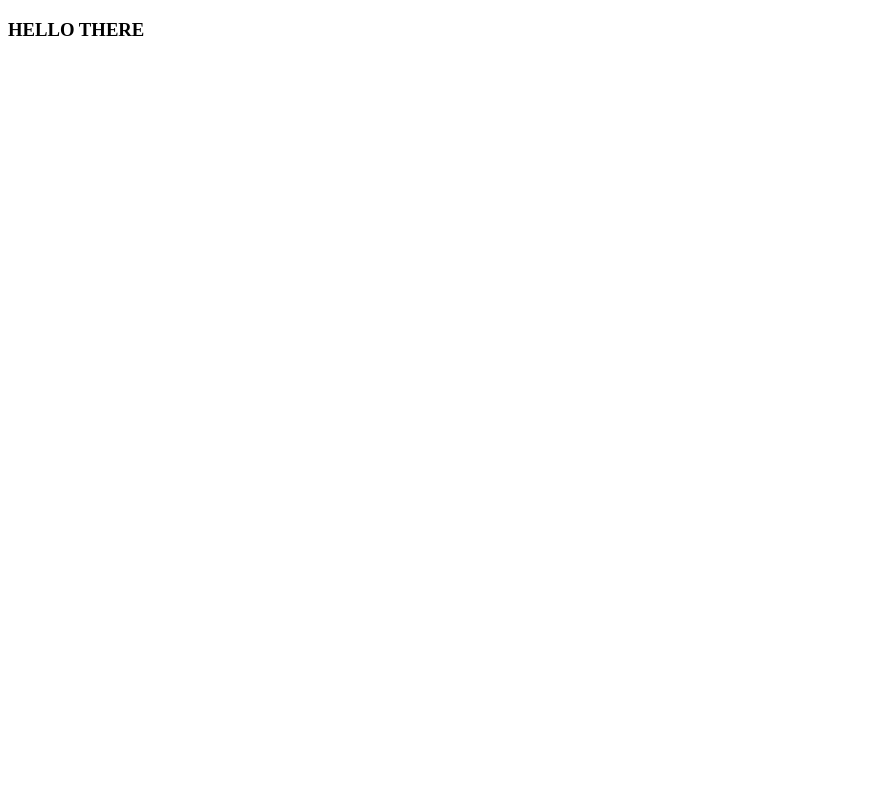
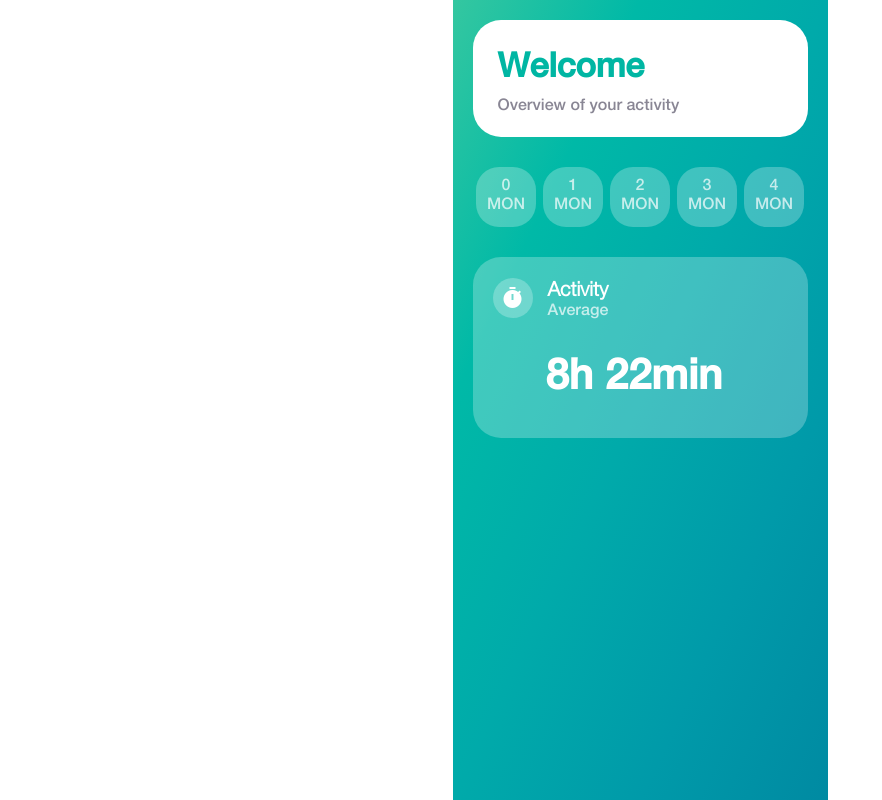
Before and after one commit to korbendalas/fitness-tracker, a website: page index.html in a window 1280 px wide. Shown: the whole page, without its empty margins (0-882 px from the left). Drawn offline with Linux system fonts and the light colour scheme.

Commit message:
Front page, custom fonts

```diff
--- a/index.html
+++ b/index.html
@@ -7,14 +7,20 @@
     <meta http-equiv="X-UA-Compatible" content="ie=edge">
 
     <link rel="stylesheet" href="css/style.css">
+    <link href="https://fonts.googleapis.com/icon?family=Material+Icons" rel="stylesheet" />
     <!-- <link rel="shortcut icon" type="image/png" href="img/favicon.png"> -->
 
     <title>Fitness Tracker</title>
-
 </head>
 
-<body class="container">
-    <h3>HELLO THERE</h3>
+
+<body>
+    <div class="container" id='container'>
+        <header id="header" onload="createNav()"> </header>
+        <nav class="nav" id="nav"> </nav>
+        <section class="content" id='content'></section>
+    </div>
+
     <script src="./js/app.js"></script>
 </body>
 
--- a/js/app.js
+++ b/js/app.js
@@ -0,0 +1,125 @@
+// fetch("https://api.myjson.com/bins/1gwnal")
+//     .then(res => res.json())
+//     .then(data => {
+//         data.forEach((item, i) => {
+//             let a = new Date(item.timestamp)
+//             let b = a.toString().split(" ").slice(0, 5)
+//             console.log(b)
+//         })
+//     })
+
+function generateHead() {
+    let div = document.createElement("div");
+
+    let h2 = document.createElement("h2");
+    let h2Text = document.createTextNode('Welcome');
+    h2.appendChild(h2Text);
+
+    let p = document.createElement("p");
+    let pText = document.createTextNode('Overview of your activity');
+    p.appendChild(pText)
+
+    div.appendChild(h2);
+    div.appendChild(p);
+    document.getElementById('header').appendChild(div)
+}
+
+
+function generateNav() {
+    for (i = 0; i < 5; i++) {
+        let div = document.createElement("div");
+        let day = document.createElement("p");
+        let date = document.createElement("p");
+
+        let dayText = document.createTextNode(i);
+        let dateText = document.createTextNode('MON');
+        day.appendChild(dayText);
+        date.appendChild(dateText);
+        div.appendChild(day)
+        div.appendChild(date)
+        div.classList.add("nav__day");
+        document.getElementById("nav").appendChild(div)
+    }
+}
+
+function createContent() {
+    let containerDiv = document.createElement("div");
+
+    function activity() {
+        //activity div container
+        let activity = document.createElement("div");
+        activity.classList.add('activity');
+        //top div icon + headers
+        let headerDiv = document.createElement("div");
+        headerDiv.classList.add('activity__top');
+        let stopwatch = document.createElement("div");
+
+        stopwatch.classList.add('activity__top__icon');
+        let icon = document.createElement('i');
+        let stopwatchIcon = document.createTextNode('timer');
+        icon.appendChild(stopwatchIcon);
+        icon.classList.add('material-icons')
+        stopwatch.appendChild(icon);
+        headerDiv.appendChild(stopwatch);
+
+
+
+        //activity header container
+        let headers = document.createElement('div');
+        let h5 = document.createElement('h5');
+        let h5Text = document.createTextNode('Activity');
+        h5.appendChild(h5Text);
+        let p = document.createElement('p');
+        let pText = document.createTextNode('Average');
+        p.appendChild(pText);
+        headers.appendChild(h5);
+        headers.appendChild(p);
+        headers.classList.add('activity__top__headers');
+        headerDiv.appendChild(headers);
+
+        activity.appendChild(headerDiv)
+
+        //bottom div number values
+        let dataDiv = document.createElement("div");
+        let data = document.createElement("h1");
+        let dataValue = document.createTextNode('8h 22min');
+        data.appendChild(dataValue);
+        dataDiv.appendChild(data);
+        dataDiv.classList.add('activity__bottom__value');
+        activity.appendChild(dataDiv);
+
+        return activity;
+    }
+    // function steps() {
+    //     let steps = document.createElement('div');
+    //     steps.classList.add('steps');
+    //     let runing = document.createElement("div");
+    //     let icon = document.createElement('i');
+    //     let runingIcon = document.createTextNode('STOPwwwww');
+    //     icon.appendChild(runingIcon);
+
+
+    // }
+
+
+    //add activity container
+    containerDiv.appendChild(activity())
+    containerDiv.classList.add('content');
+    document.getElementById('content').appendChild(containerDiv);
+}
+
+
+window.addEventListener("load", function () {
+    generateNav();
+    generateHead()
+    createContent();
+});
+
+
+
+
+//
+// let text = document.createTextNode('Overviev your activity')
+// p = document.innerHTML(text)
+
+// document.getElementById('header').appendChild(p);
--- a/package.json
+++ b/package.json
@@ -4,7 +4,7 @@
   "description": "Fitness tracker for Quantox",
   "main": "index.js",
   "scripts": {
-    "scripts": {
+
     "watch:sass": "node-sass sass/main.scss css/style.css -w",
     "devserver": "live-server",
     "start": "npm-run-all --parallel devserver watch:sass",
--- /dev/null
+++ b/sass/base.scss
@@ -0,0 +1,27 @@
+$color-white:#FFFFFF;
+$color-light-green:#34C7A0;
+$color-dark-green:#00B6A3;
+$color-white-blur:rgba(255, 255, 255, 0.25);
+$color-white-dark-blur:rgba(255, 255, 255, 0.5);
+
+$color-light-gray:rgba(137, 134, 148, 1);
+
+*,
+*::before,
+*::after {
+    margin: 0;
+    padding: 0;
+    box-sizing: inherit;
+}
+
+html {
+    box-sizing: border-box;
+    font-size: 62.5%; //1rem = 10px , 16px/10px = 62.5%
+}
+
+body {
+    // font-family: $font-primary;
+    // color: $color-font-primary;
+    // line-height: 1.6;
+    //background-color: $color-white;
+}
--- /dev/null
+++ b/sass/components.scss
@@ -0,0 +1,112 @@
+.container {
+    padding: 2rem;
+    margin: 0 auto;
+    max-width: 37.5rem;
+    width: 100%;
+    height: 100vh;
+    background-image: linear-gradient(to right bottom, #34c7a0, #00b9a7, #00aaaa, #009aa9, #008aa2);
+    padding-top: 2rem;
+}
+
+
+header {
+    background-color: #FFFFFF;
+    height: 11.7rem;
+    margin: 0 auto;
+    border-radius: 2.8rem;
+
+    div {
+        padding: 2.5rem 0 0 2.5rem;
+
+        h2 {
+            font-size: 3.4rem;
+            color: $color-dark-green;
+            font-family: helveticaNeuMd;
+            padding-bottom: 1rem;
+        }
+
+        p {
+            font-size: 1.6rem;
+            color: $color-light-gray;
+            font-family: helveticaNeuMd;
+        }
+    }
+}
+
+.nav {
+    padding: 3rem 0;
+    display: flex;
+    justify-content: space-around;
+
+    &__day {
+        padding-top: .8rem;
+        display: flex;
+        flex-direction: column;
+        align-items: center;
+
+        background-color: $color-white-blur;
+        border-radius: 2.3rem;
+        width: 6rem;
+        height: 6rem;
+        color: $color-white;
+        font-family: helveticaNeuMd;
+        font-size: 1.6rem;
+
+        p {
+            opacity: .7;
+        }
+    }
+}
+
+.activity {
+    color: $color-white;
+    padding: 2rem;
+    // height: 18.4rem;
+    border-radius: 2.8rem;
+    background-color: $color-white-blur;
+    display: flex;
+    flex-direction: column;
+    justify-content: space-around;
+
+    &__top {
+        display: flex;
+        align-items: center;
+
+        &__icon {
+
+            border-radius: 100%;
+            background-color: $color-white-blur;
+            text-align: center;
+
+            i {
+                padding: 8px;
+
+            }
+        }
+
+        &__headers {
+            padding-left: 1.5rem;
+
+            h5 {
+                font-size: 2rem;
+                font-family: helveticaNeuLt;
+            }
+
+            p {
+                font-size: 1.6rem;
+                font-family: helveticaNeuMd;
+                opacity: .7;
+            }
+        }
+    }
+
+    &__bottom {
+
+        &__value {
+            margin-left: 5.3rem;
+            font-size: 2.8rem;
+            padding: 3rem 0 2rem 0;
+            font-family: helveticaNeuMd;
+        }
+    }
+}
--- /dev/null
+++ b/sass/main.scss
@@ -0,0 +1,3 @@
+@import 'base.scss';
+@import 'components.scss';
+@import 'typography.scss'
--- /dev/null
+++ b/sass/typography.scss
@@ -0,0 +1,19 @@
+@font-face {
+    font-family: helveticaNeuBold;
+    src: url('../fonts/Helvetica\ Neu\ Bold.ttf');
+}
+
+@font-face {
+    font-family: helveticaNeu;
+    src: url('../fonts/HelveticaNeue.ttf');
+}
+
+@font-face {
+    font-family: helveticaNeuMd;
+    src: url('../fonts/HelveticaNeueMed.ttf');
+}
+
+@font-face {
+    font-family: helveticaNeuLt;
+    src: url('../fonts/HelveticaNeueLt.ttf');
+}
```
Also changed, not shown: fonts/freefontsdownload.txt (added, +7 -0 lines), css/style.css, fonts/Helvetica Neu Bold.ttf (added), fonts/HelveticaNeue BlackCond.ttf (added), fonts/HelveticaNeue Light.ttf (added), fonts/HelveticaNeue Medium.ttf (added), fonts/HelveticaNeue Thin.ttf (added), fonts/HelveticaNeue.ttf (added), fonts/HelveticaNeueBd.ttf (added), fonts/HelveticaNeueHv.ttf (added), fonts/HelveticaNeueIt.ttf (added), fonts/HelveticaNeueLt.ttf (added), fonts/HelveticaNeueMed.ttf (added). Lines whose indentation alone changed are shown as unchanged.
